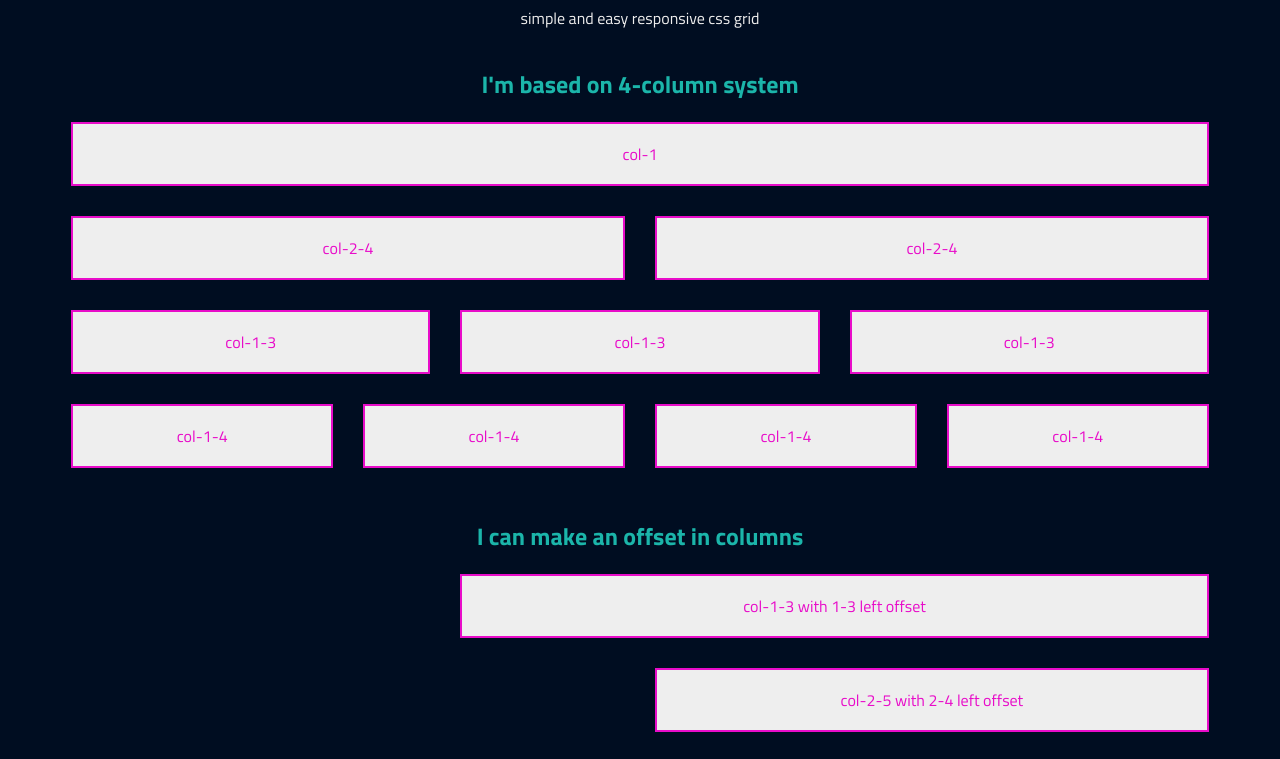
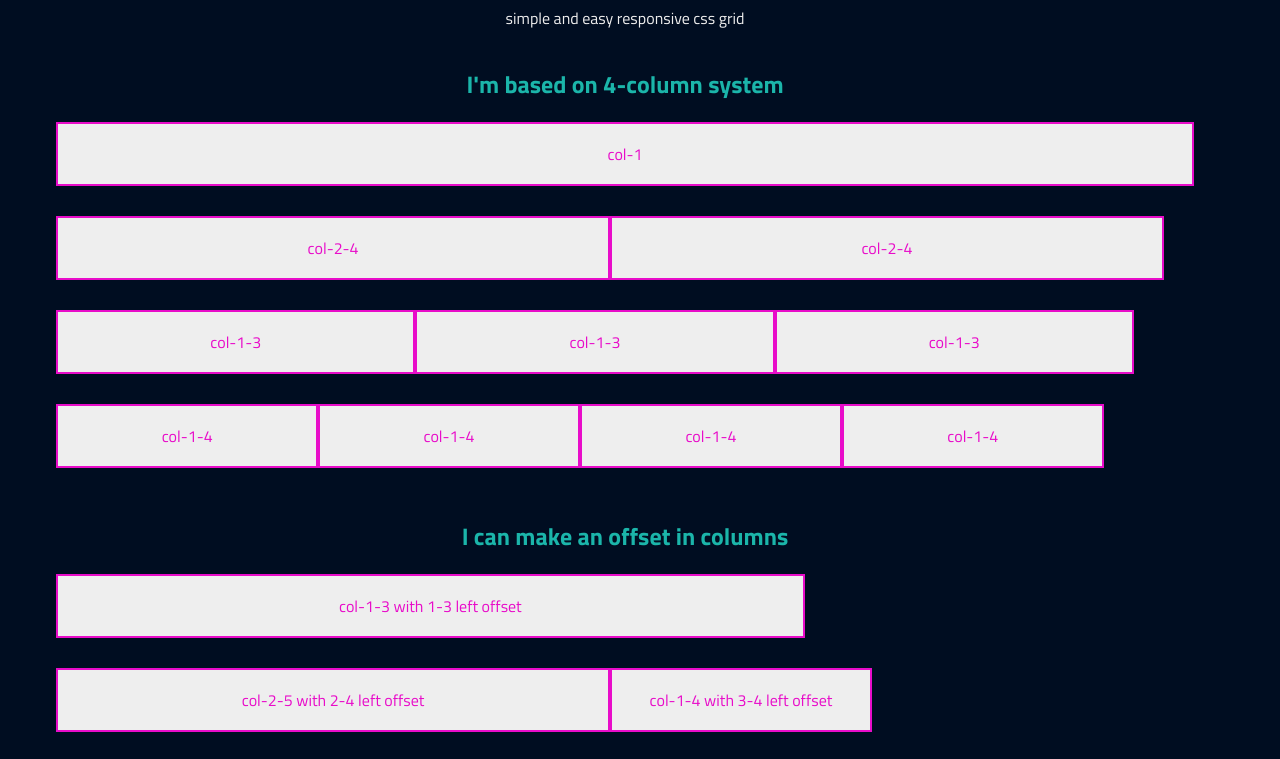
Before and after one commit to iamcienias/jelly.css, a plain HTML site: page index.html in a window 1280 px wide. Shown: the part 349-1108 px from the top of the page. Drawn offline with Linux system fonts and the light colour scheme.

Commit message:
marg left

```diff
--- a/css/jelly.css
+++ b/css/jelly.css
@@ -41,6 +41,8 @@ col-
   padding-left: 15px;
   padding-right: 15px;
   float: left;
+  margin-left: -15px;
+  margin-right: -15px;
 }
 
 /* columns width */
```
